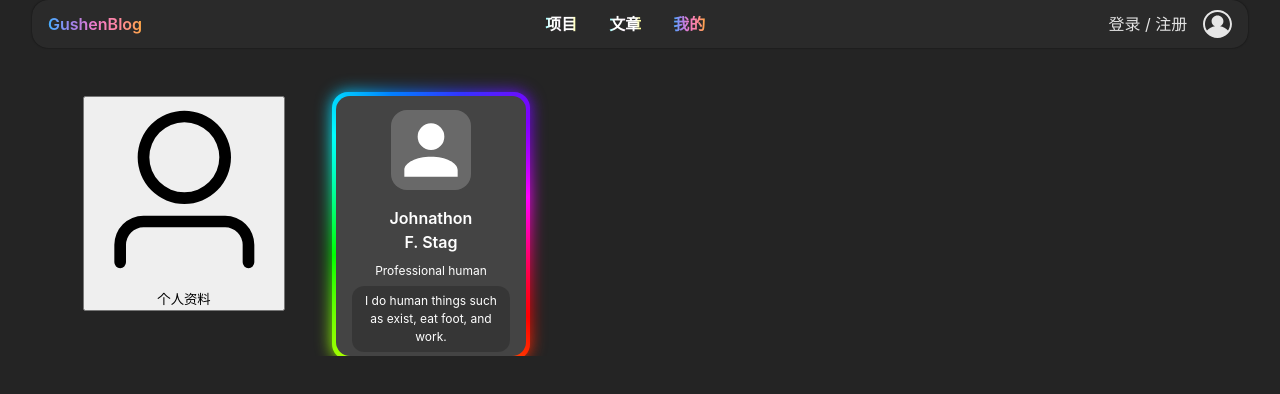
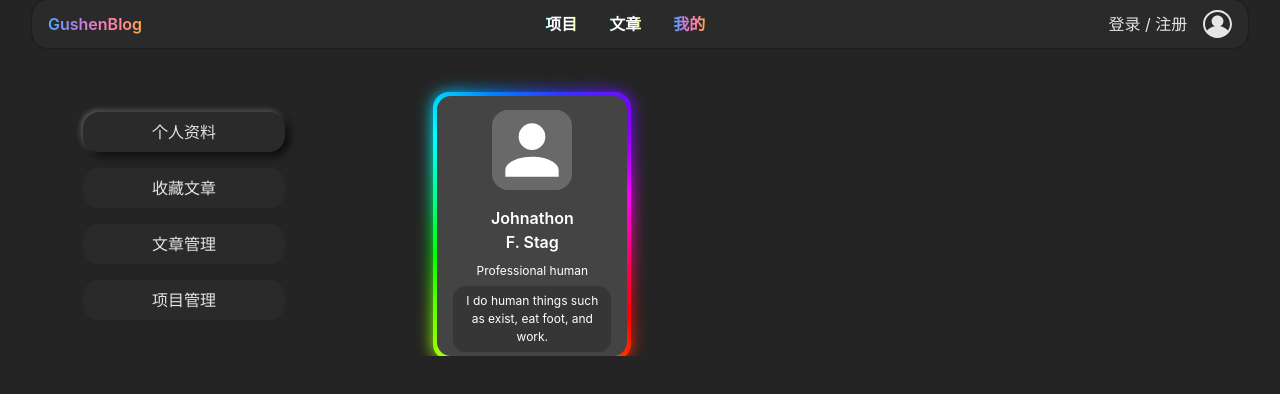
Before and after one commit to gushen610140/gushenBlog, a Vue app: page /#/my in a window 1280 px wide. Shown: the top 394 px of the page. Built offline with nearby package versions, Linux system fonts and the light colour scheme; no server answers; sample sign-in values are in the browser's storage.

Commit message:
✨ feat: 我的页面导航栏初步

```diff
--- /dev/null
+++ b/src/components/MyComp/MyArticleManageComp.vue
@@ -0,0 +1,5 @@
+<script lang="ts" setup></script>
+
+<template>ArticleManage</template>
+
+<style lang="scss" scoped></style>
--- a/src/components/MyComp/MyFuncListComp.vue
+++ b/src/components/MyComp/MyFuncListComp.vue
@@ -1,23 +1,62 @@
 <script lang="ts" setup>
-import { User } from "@element-plus/icons-vue";
+import { changePageHook } from "@/hooks/useChangePageHook.js";
 </script>
 
 <template>
   <div class="function_container">
-    <button class="value">
-      <User />
+    <div
+      :class="{ function_selected: $route.path === '/my' }"
+      class="user_profile function_item"
+      @click="changePageHook('/my')"
+    >
       <span>个人资料</span>
-    </button>
+    </div>
+    <div
+      :class="{ function_selected: $route.path === '/my/user_like_article' }"
+      class="user_like_article function_item"
+      @click="changePageHook('/my/user_like_article')"
+    >
+      <span>收藏文章</span>
+    </div>
+    <div
+      :class="{ function_selected: $route.path === '/my/article_manage' }"
+      class="user_like_article function_item"
+      @click="changePageHook('/my/article_manage')"
+    >
+      <span>文章管理</span>
+    </div>
+    <div
+      :class="{ function_selected: $route.path === '/my/project_manage' }"
+      class="user_like_article function_item"
+      @click="changePageHook('/my/project_manage')"
+    >
+      <span>项目管理</span>
+    </div>
   </div>
 </template>
 
 <style lang="scss" scoped>
 @import "@/styles/variables.scss";
+
 .function_container {
-  display: flex;
-  flex-direction: column;
+  display: grid;
+  grid-template-columns: 1fr;
+  gap: 1rem;
+  padding: 1rem 0;
+}
+
+.function_item {
+  height: 2.5rem;
   background-color: $background_color_box_dark;
-  justify-content: center;
   border-radius: 1rem;
+  line-height: 2.5rem;
+  text-align: center;
+  user-select: none;
+  cursor: pointer;
+  transition: $transition_slow;
+}
+
+.function_selected {
+  box-shadow: $box_shadow_vivid;
 }
 </style>
--- /dev/null
+++ b/src/components/MyComp/MyLikeArticleComp.vue
@@ -0,0 +1,7 @@
+<script lang="ts" setup></script>
+
+<template>
+  <h1>My Like Article</h1>
+</template>
+
+<style lang="scss" scoped></style>
--- /dev/null
+++ b/src/components/MyComp/MyProjectManageComp.vue
@@ -0,0 +1,5 @@
+<script lang="ts" setup></script>
+
+<template>ProjectManage</template>
+
+<style lang="scss" scoped></style>
--- a/src/pages/MyPage.vue
+++ b/src/pages/MyPage.vue
@@ -1,5 +1,4 @@
 <script lang="ts" setup>
-import MyInfoComp from "@/components/MyComp/MyInfoComp.vue";
 import MyFuncListComp from "@/components/MyComp/MyFuncListComp.vue";
 import Header from "@/components/Layout/Header.vue";
 </script>
@@ -8,13 +7,11 @@ import Header from "@/components/Layout/Header.vue";
   <Header></Header>
   <el-row style="height: 6rem"></el-row>
   <el-row>
-    <el-col :span="1"></el-col>
-    <el-col :span="4">
+    <el-col :offset="1" :span="4">
       <MyFuncListComp></MyFuncListComp>
     </el-col>
-    <el-col :span="1"></el-col>
-    <el-col :span="18">
-      <MyInfoComp></MyInfoComp>
+    <el-col :offset="3" :span="16">
+      <router-view></router-view>
     </el-col>
   </el-row>
 </template>
--- a/src/styles/variables.scss
+++ b/src/styles/variables.scss
@@ -45,6 +45,7 @@ $box-shadow-border: 0px 0px 2px #909399c0;
 $box-shadow-border-dark: 0px 0px 12px rgba(0, 0, 0, 0.12);
 $box_shadow_regular_light: 0 0 0.5rem #a4a4a4;
 $box_shadow_regular_dark: 0 0 0.1rem #0c0c0c;
+$box_shadow_vivid: 3px 3px 10px rgba(0, 0, 0, 1), -1px -1px 6px rgba(255, 255, 255, 0.4);
 
 // 渐变色背景
 $gradient-colorful: linear-gradient(
```
Also changed, not shown: src/router/index.ts (+18 -0 lines).
